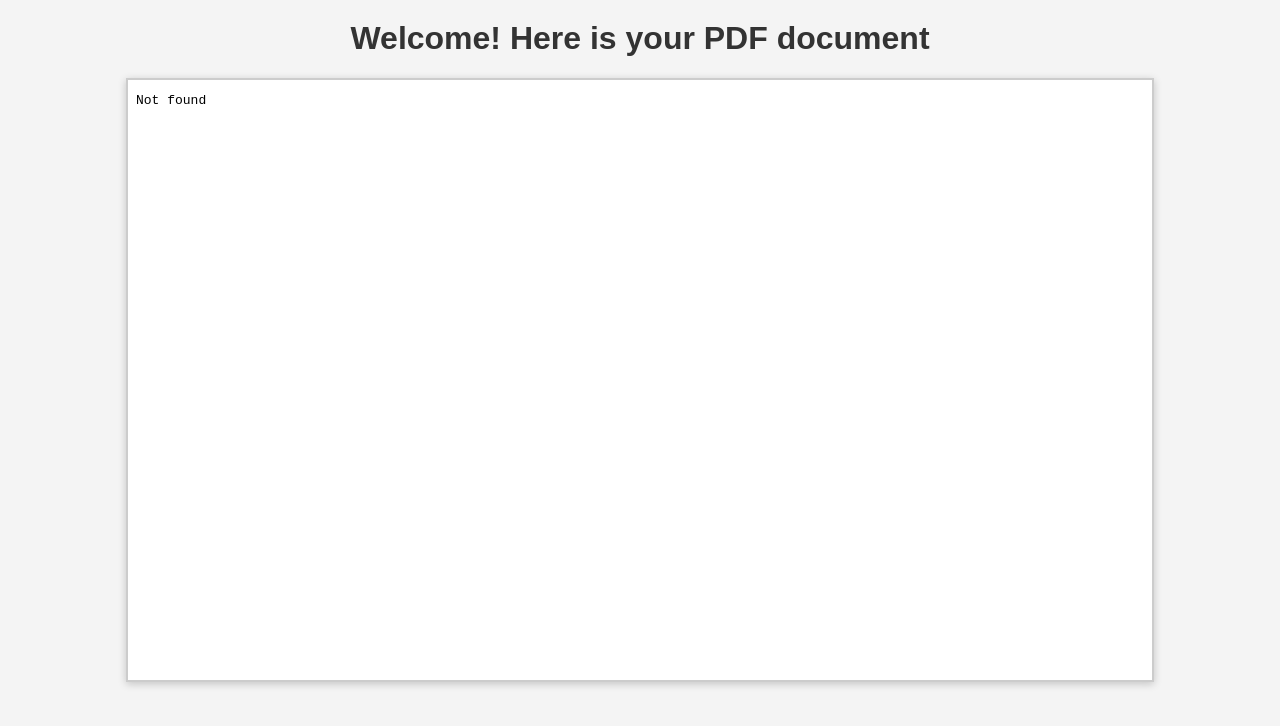
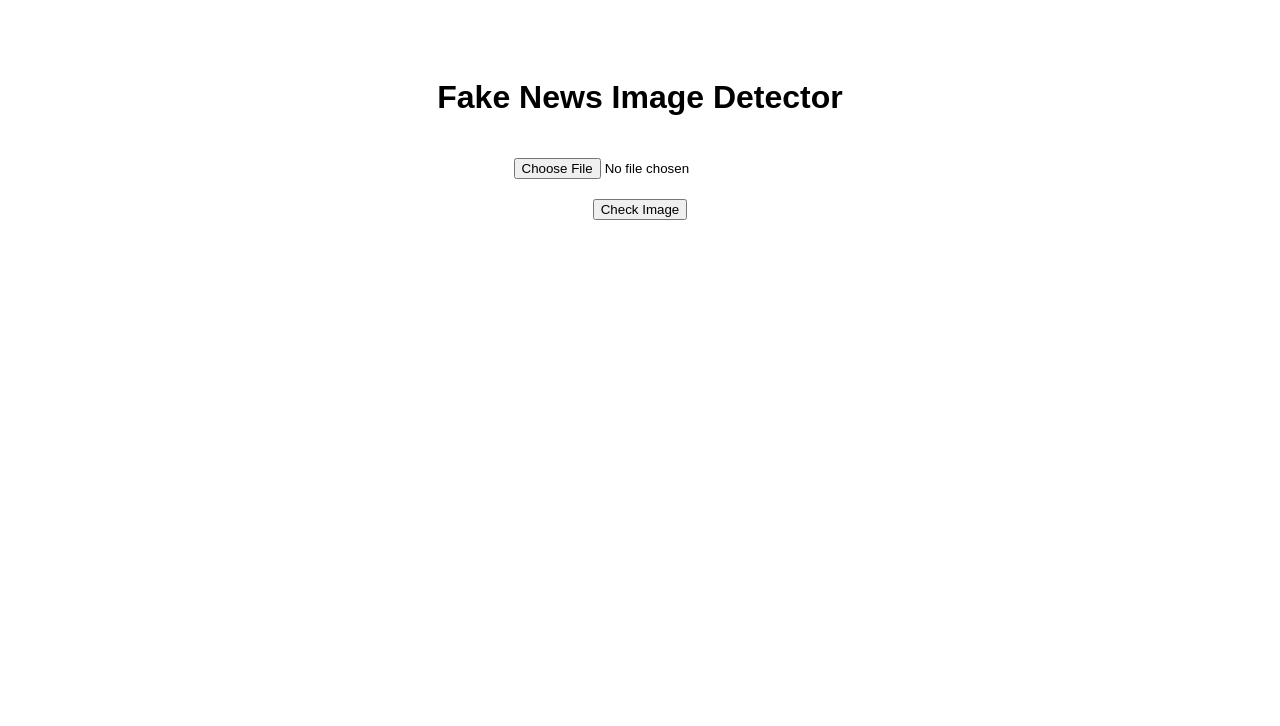
Before and after one commit to abdelac/image-classifier-saas, a plain HTML site: page index.html in a window 1280 px wide. Drawn offline with Linux system fonts and the light colour scheme.

Commit message:
Fix index.html

```diff
--- a/index.html
+++ b/index.html
@@ -2,43 +2,84 @@
 <html lang="en">
 <head>
     <meta charset="UTF-8">
-    <meta name="viewport" content="width=device-width, initial-scale=1.0">
-    <title>PDF Viewer</title>
+    <title>Fake News Image Detector</title>
     <style>
-        body {
-            font-family: Arial, sans-serif;
-            background-color: #f4f4f4;
-            margin: 0;
-            padding: 0;
-            text-align: center;
-        }
-        h1 {
-            margin-top: 20px;
-            color: #333;
-        }
-        .pdf-container {
-            margin: 20px auto;
-            width: 80%;
-            height: 600px;
-            border: 2px solid #ccc;
-            background: white;
-            box-shadow: 0 2px 8px rgba(0, 0, 0, 0.2);
-        }
-        iframe {
-            width: 100%;
-            height: 100%;
-            border: none;
-        }
+        body { font-family: Arial, sans-serif; text-align: center; padding: 50px; }
+        input[type="file"] { margin: 20px 0; }
+        img { max-width: 300px; margin-top: 20px; }
+        #result { margin-top: 20px; font-size: 1.2em; font-weight: bold; }
     </style>
 </head>
 <body>
+    <h1>Fake News Image Detector</h1>
+    <input type="file" id="imageInput" accept="image/*">
+    <br>
+    <button onclick="uploadImage()">Check Image</button>
+    <br>
+    <img id="preview" src="" alt="">
+    <div id="result"></div>
 
-    <h1>Welcome! Here is your PDF document</h1>
+    <script>
+        let selectedImage = null;
 
-    <div class="pdf-container">
-        <!-- Change file.pdf to the actual PDF file path -->
-        <iframe src="CV Développeur.pdf"></iframe>
-    </div>
+        const imageInput = document.getElementById("imageInput");
+        const preview = document.getElementById("preview");
+        const resultDiv = document.getElementById("result");
 
+        imageInput.addEventListener("change", (event) => {
+            const file = event.target.files[0];
+            if (!file) return;
+            selectedImage = file;
+
+            // Preview the image
+            const reader = new FileReader();
+            reader.onload = () => {
+                preview.src = reader.result;
+            };
+            reader.readAsDataURL(file);
+        });
+
+        async function uploadImage() {
+            if (!selectedImage) {
+                alert("Please select an image first!");
+                return;
+            }
+
+            resultDiv.textContent = "Processing...";
+
+            // Convert image to array
+            const img = new Image();
+            img.src = URL.createObjectURL(selectedImage);
+            img.onload = async () => {
+                const canvas = document.createElement("canvas");
+                canvas.width = 224;  // same as model input
+                canvas.height = 224;
+                const ctx = canvas.getContext("2d");
+                ctx.drawImage(img, 0, 0, 224, 224);
+
+                const imageData = ctx.getImageData(0, 0, 224, 224);
+                const data = Array.from(imageData.data).filter((_, i) => i % 4 !== 3); // remove alpha
+
+                // Reshape to (224,224,3)
+                const reshaped = [];
+                for (let i = 0; i < data.length; i += 3) {
+                    reshaped.push([data[i], data[i+1], data[i+2]]);
+                }
+
+                // POST to your Vercel API
+                const response = await fetch("/api/predict", {
+                    method: "POST",
+                    headers: { "Content-Type": "application/json" },
+                    body: JSON.stringify({ image: reshaped })
+                });
+
+                const resJson = await response.json();
+                resultDiv.textContent = `
+                    CNN Prediction: ${JSON.stringify(resJson.cnn_pred)}
+                    GBDT Prediction: ${JSON.stringify(resJson.gbdt_pred)}
+                `;
+            };
+        }
+    </script>
 </body>
 </html>
```
